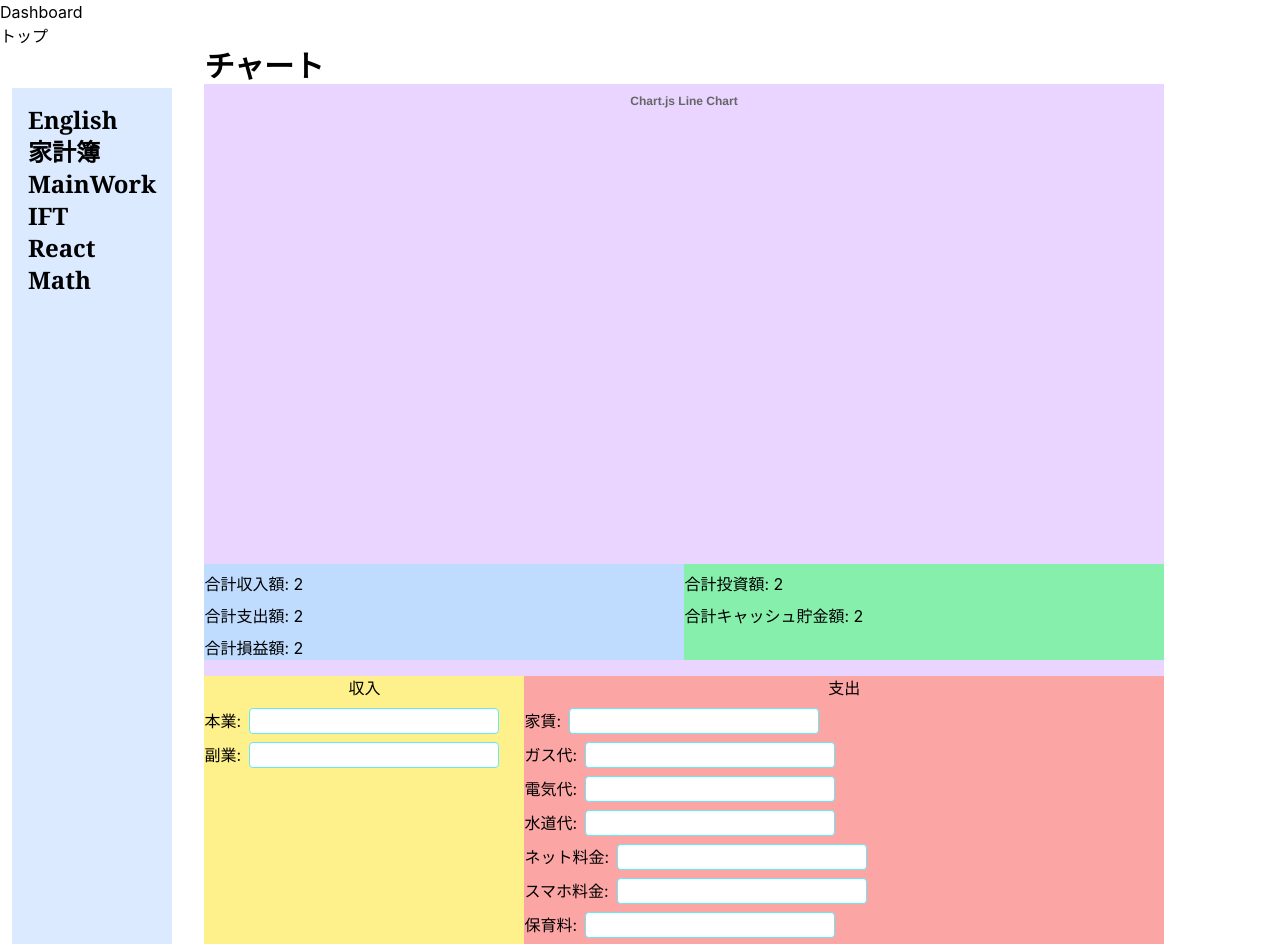
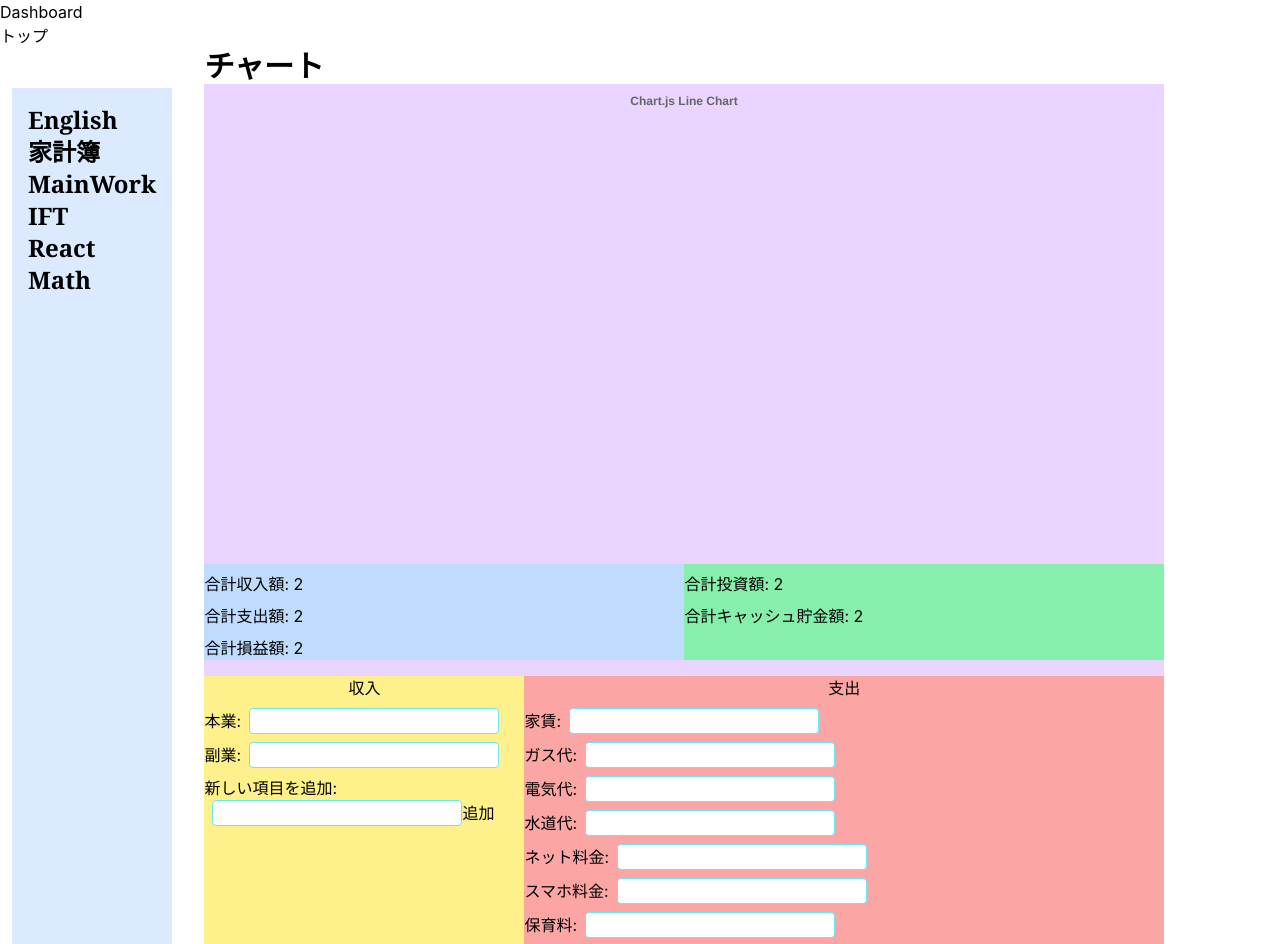
Before and after one commit to tarorin0305/study-tracker, a React (Create React App) app: page /expenses in a window 1280 px wide. Shown: the top 944 px of the page. Built offline with nearby package versions, Linux system fonts and the light colour scheme; no server answers.

Commit message:
FormコンポーネントをFormListとFormに分割

```diff
--- /dev/null
+++ b/src/components/AddForm.tsx
@@ -0,0 +1,23 @@
+import React, { useState } from "react"
+const AddForm = ({ onNewItem = (f: any) => f }) => {
+  const [NewItem, setNewItem] = useState<string>();
+
+  const submit = (event: any) => {
+    event.preventDefault()
+    onNewItem(NewItem)
+    console.log(event)
+  }
+  return (
+    <>
+      <form onSubmit={submit} className='pt-2'>
+        <label>
+          新しい項目を追加:
+          <input onChange={event => setNewItem(event.target.value)} type="text" className='ml-2 border border-cyan-300 rounded' />
+        </label>
+        <button>追加</button>
+      </form>
+    </>
+  )
+}
+
+export default AddForm
--- a/src/components/ExpensesDashboard.tsx
+++ b/src/components/ExpensesDashboard.tsx
@@ -1,6 +1,7 @@
 import { useEffect, useState } from 'react';
 import { getRandomInt } from '../utils/fakeData'
-import Form from './Form';
+import FormList from './FormList'
+import AddForm from './AddForm';
 import {
   Chart as ChartJS,
   CategoryScale,
@@ -98,10 +99,12 @@ const ExpensesDashboard = () => {
 
         <div className='input-area-container w-full flex mt-4'>
           <div className='input-income w-1/3 bg-yellow-200'>
-            <Form title="収入" items={incomeItems}/>
+            <FormList title="収入" items={incomeItems}/>
+            <AddForm />
           </div>
           <div className='input-outcome w-2/3 bg-red-300'>
-            <Form title="支出" items={outcomItems}/>
+            <FormList title="支出" items={outcomItems}/>
+            <AddForm />
           </div>
         </div>
       </div>
--- a/src/components/Form.tsx
+++ b/src/components/Form.tsx
@@ -1,16 +1,12 @@
-import React, { useState } from "react"
+type FormType = {
+  title: string,
+  item: ItemType,
+}
 type ItemType = {
   name: string,
   path: string,
 }
-type Props = {
-  title: string;
-  items: ItemType[];
-}
-
-const Form: React.FC<Props> = ({ title, items }) => {
-  const [itemValue, setItemValue] = useState(0);
-
+const Form: React.FC<FormType> = ({ title, item }) => {
   const postValue  = (value: string, itemPath: string) => {
     fetch(`http://localhost:8000/api/expenses/${itemPath}`, {
       method: 'POST',
@@ -18,21 +14,16 @@ const Form: React.FC<Props> = ({ title, items }) => {
       headers: { 'Content-Type': 'application/json' },
       body: JSON.stringify({value})
     })
-    setItemValue(parseInt(value));
   }
-  const itemForms = items.map((item) => (
-    <form className='pt-2' key={item.name}>
-      <label>
-        {item.name}:
-        <input type="number" onChange={event => postValue(event.target.value, item.path)} className='ml-2 border border-cyan-300 rounded' />
-      </label>
-    </form>
-  ))
 
   return (
     <>
-      <p className='text-center'>{title}</p>
-      {itemForms}
+      <form className='pt-2' key={item.name}>
+        <label>
+          {item.name}:
+          <input type="number" onChange={event => postValue(event.target.value, item.path)} className='ml-2 border border-cyan-300 rounded' />
+        </label>
+      </form>
     </>
   )
 }
--- /dev/null
+++ b/src/components/FormList.tsx
@@ -0,0 +1,20 @@
+import Form from './Form'
+type ItemType = {
+  name: string,
+  path: string,
+}
+type FormListProps = {
+  title: string;
+  items: ItemType[]
+}
+
+const FormList: React.FC<FormListProps> = ({ title, items }) => {
+  return (
+    <>
+      <p className='text-center'>{title}</p>
+      {items.map((item) => <Form title={title} item={item} key={item.name}/>)}
+    </>
+  );
+}
+
+export default FormList
```
